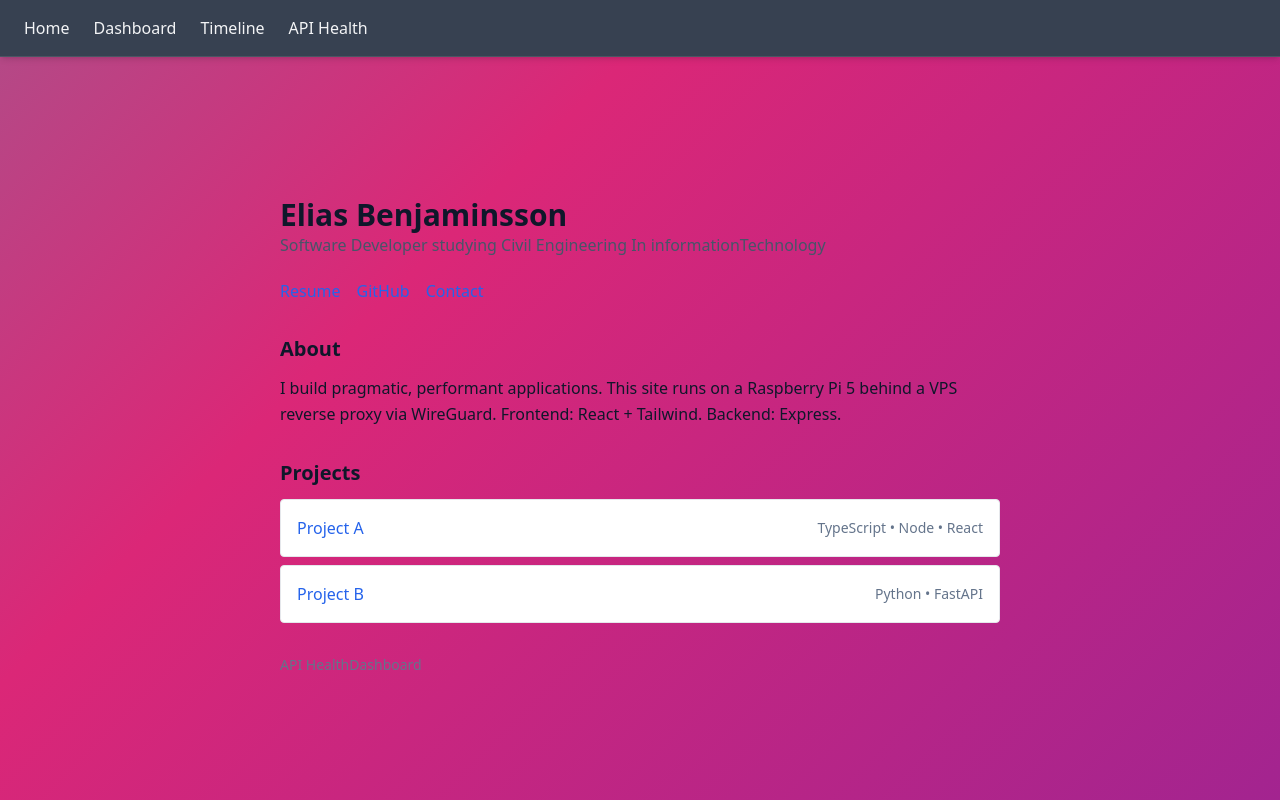
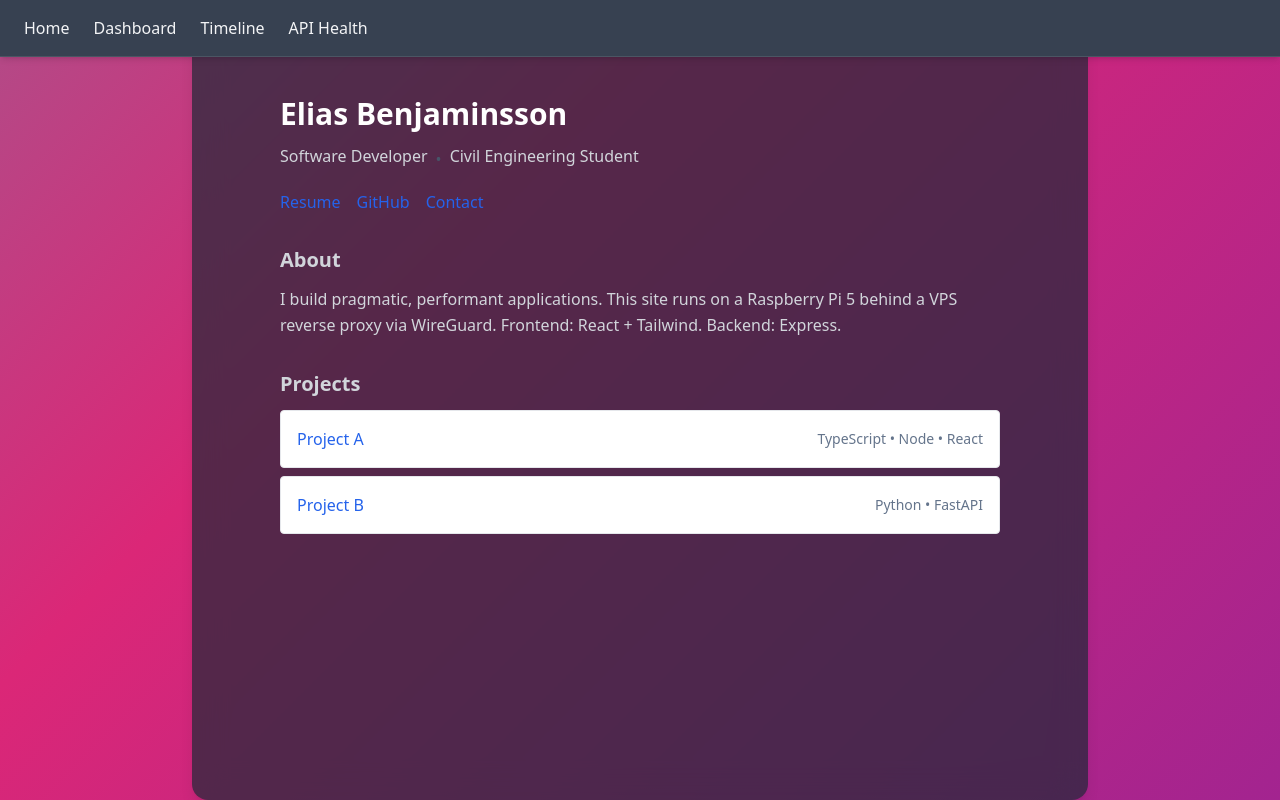
Before and after one commit to EliasBe123/elias-portfolio, a React (Vite) app in the folder apps/web/: page / in a window 1280 px wide. Built offline with nearby package versions, Linux system fonts and the light colour scheme.

Commit message:
homescreen beutification

```diff
--- a/apps/web/src/App.tsx
+++ b/apps/web/src/App.tsx
@@ -6,12 +6,22 @@ export default function App() {
   ];
 
   return (
-    <div className='min-h-screen bg-animated flex items-center justify-center'>
+    <div className='min-h-screen bg-animated flex items-center justify-start md:justify-center'>
       <Navbar />
-        <main className="max-w-3xl mx-auto p-6 pt-24">
+      <div className="bg-gray-800/70 backdrop-blur-lg min-h-screen w-[90%] md:w-[70%] rounded-2xl shadow-lg">
+        <main className="max-w-3xl w-full px-4 pt-16 sm:p-6 sm:pt-24 mx-auto">
           <header className="mb-8">
-            <h1 className="text-3xl font-bold">Elias Benjaminsson</h1>
-            <p className="text-slate-600 typing inline-block">Software Developer studying Civil Engineering In informationTechnology</p>
+            <h1 className="text-3xl font-bold text-white">Elias Benjaminsson</h1>
+            <div className="mt-2 flex sd:flex-col md:flex-row items-baseline space-y-1">
+              <div className="inline-block">
+                <p className="text-gray-300 typing">Software Developer</p>
+              </div>
+
+              <p className="m-2 self-center text-slate-600">•</p>
+              <div className="inline-block">
+                <p className="text-gray-300 typing">Civil Engineering Student</p>
+              </div>
+            </div>
             <nav className="mt-4 flex gap-4 text-blue-600">
               <a href="/resume.pdf" className="hover:underline">Resume</a>
               <a href="https://github.com/your-github" className="hover:underline">GitHub</a>
@@ -20,15 +30,15 @@ export default function App() {
           </header>
 
           <section className="mb-8">
-            <h2 className="text-xl font-semibold mb-3">About</h2>
-            <p className="leading-relaxed">
+            <h2 className="text-xl font-semibold mb-3 text-gray-300">About</h2>
+            <p className="leading-relaxed text-fade-in text-gray-300">
               I build pragmatic, performant applications. This site runs on a Raspberry Pi 5 behind a
               VPS reverse proxy via WireGuard. Frontend: React + Tailwind. Backend: Express.
             </p>
           </section>
 
           <section className="mb-8">
-            <h2 className="text-xl font-semibold mb-3">Projects</h2>
+            <h2 className="text-xl font-semibold mb-3 text-gray-300">Projects</h2>
             <ul className="space-y-2">
               {projects.map((p) => (
                 <li key={p.name} className="p-4 rounded border bg-white">
@@ -40,12 +50,8 @@ export default function App() {
               ))}
             </ul>
           </section>
-
-          <footer className="text-sm text-slate-500">
-            <a href="/api/health" className="hover:underline">API Health</a>
-            <a href="/dashboard" className="hover:underline">Dashboard</a>
-          </footer>
         </main>
+        </div>
     </div>
   );
 }
--- a/apps/web/src/index.css
+++ b/apps/web/src/index.css
@@ -41,3 +41,14 @@
     100% { border-right: none; }
   }
 }
+
+@keyframes fadeInAnimation {
+  from { opacity: 0; }
+  to { opacity: 1; }
+}
+.text-fade-in {
+  opacity: 0;
+  animation: fadeInAnimation ease 2s;
+  animation-fill-mode: forwards;
+  animation-delay: 0.5s;
+}
```
Also changed, not shown: 2 other files (tests, documents, lock files or other folders).
